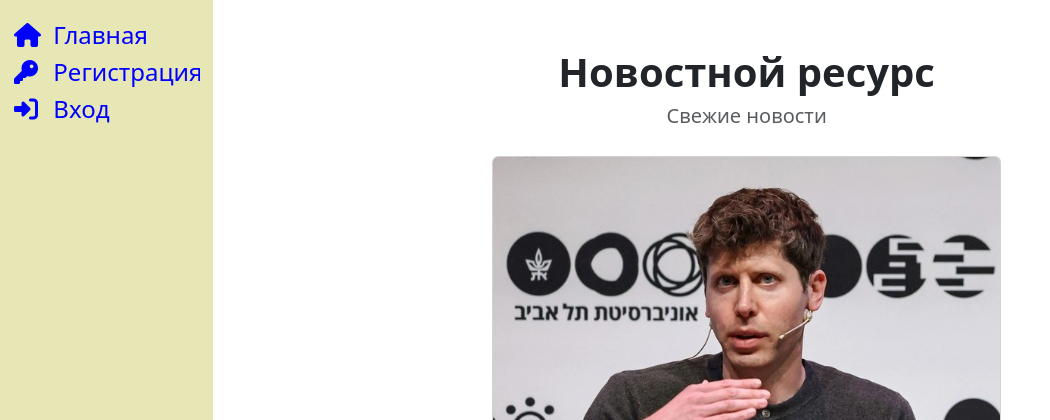
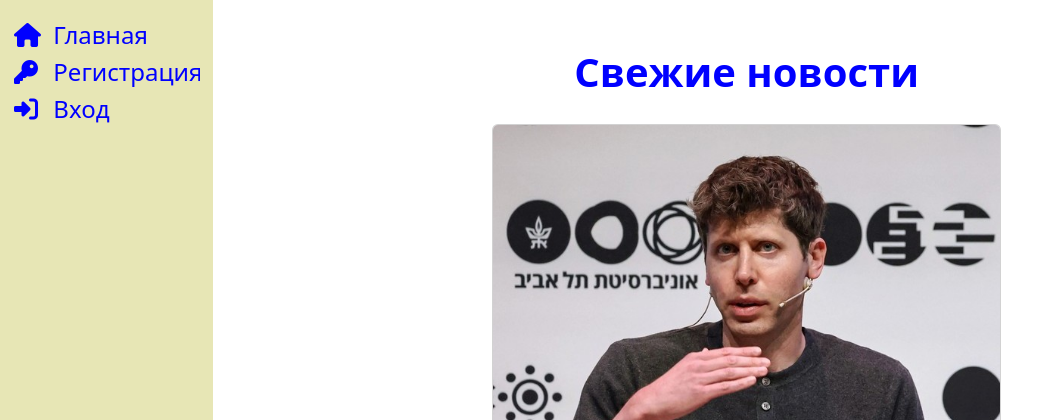
Before and after one commit to murmandev/dz-rtk, a Django app: page / in a window 1280 px wide. Shown: the top 420 px of the page, without its empty margins (0-1050 px from the left). Run offline with Django 4.2, Linux system fonts and the light colour scheme; data comes from the database, SQL or seed files in the repository; both versions use the stored data as it was after the commit; some libraries are stand-ins or nearby versions.

Commit message:
Поработал над внешним видом

```diff
--- a/core/templates/core/detail.html
+++ b/core/templates/core/detail.html
@@ -43,7 +43,7 @@
                         </form>
                     {% endif %}
                 {% else %}
-                    <button class="btn btn-outline-primary" disabled> Войдите чтобы нажать нравится </button>
+                    <a href="{% url 'login' %}" class="btn text-info"><i class="fa fa-heart" aria-hidden="true"></i></a>
                 {% endif %}
             </div>
         </div>
--- a/core/templates/core/featured.html
+++ b/core/templates/core/featured.html
@@ -3,7 +3,7 @@
 {% block content %}
     <div class="row">
         <div class="col-md-6 col-12 mx-md-auto mx-3 mt-5 mb-1 text-center">
-            <h1 class="fw-bolder">Список модерации</h1>
+            <h1 class="fw-bolder colnav">Модерация</h1>
         </div>
     </div>
 
--- a/core/templates/core/index.html
+++ b/core/templates/core/index.html
@@ -3,9 +3,7 @@
 {% block content %}
     <div class="row">
         <div class="col-md-6 col-12 mx-md-auto mx-3 mt-5 mb-1 text-center">
-            <h1 class="fw-bolder">Новостной ресурс</h1>
-            <h5 class="text-muted">Свежие новости</h5>
-
+            <h1 class="fw-bolder colnav">Свежие новости</h1>
         </div>
     </div>
 
```
Also changed, not shown: core/static/core/css/core.css (line endings or trailing spaces), db.sqlite3.
